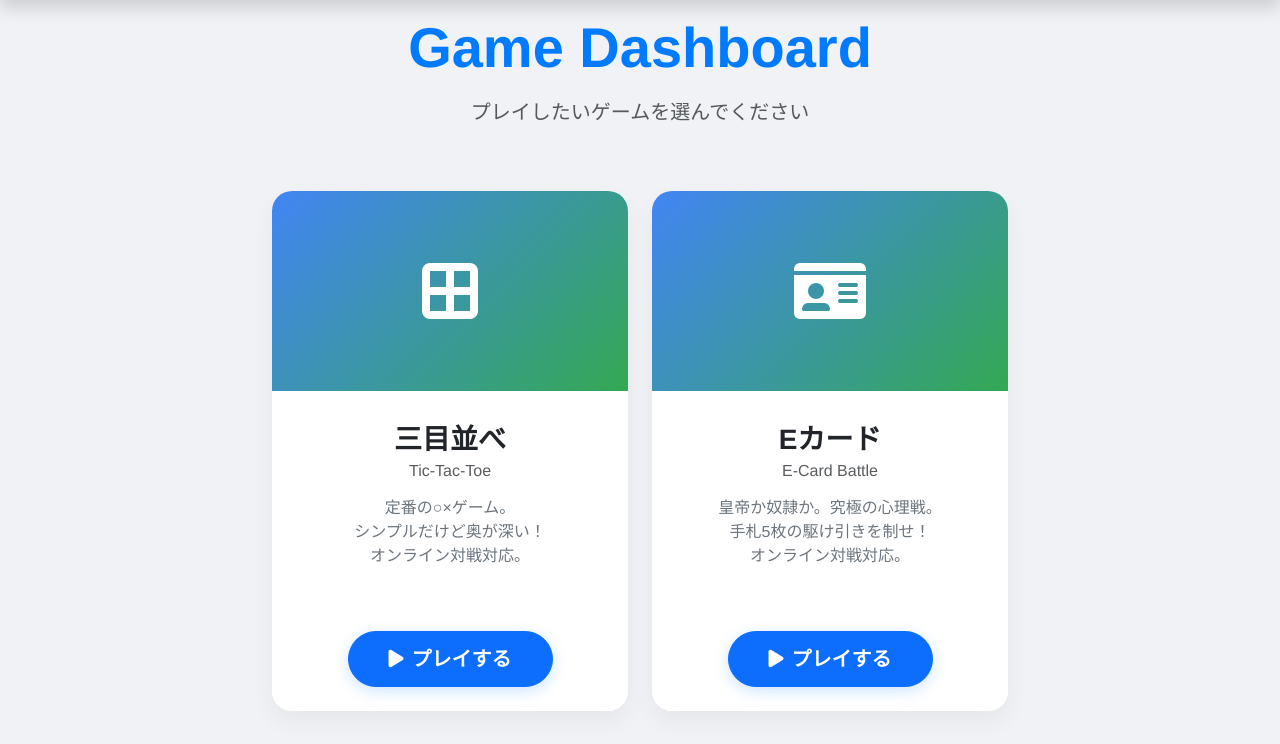
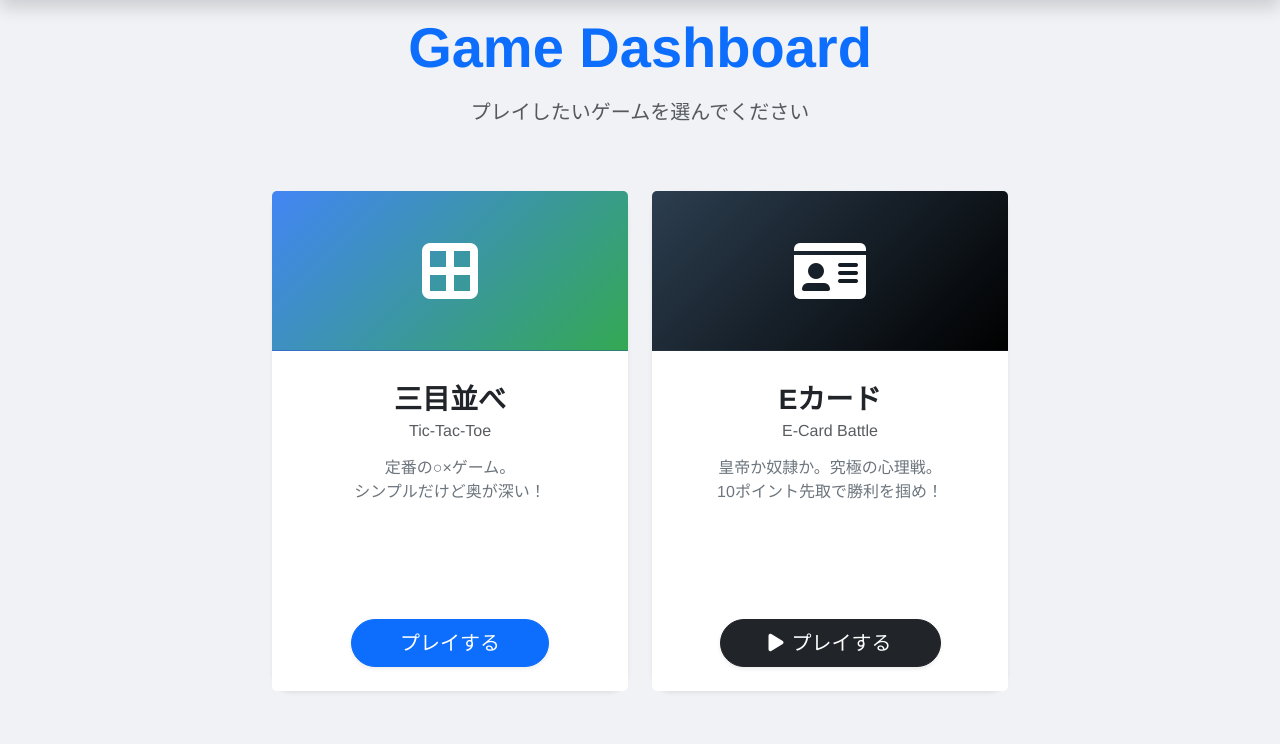
Before and after one commit to ibuki973/cs4-2025-class1-team6-project, a Django app: page /dashboard/ in a window 1280 px wide. Shown: the part 56-800 px from the top of the page. Run offline with Django 5.2, Linux system fonts and the light colour scheme; the visitor is signed in with stand-in values (Sample User, id 1).

Commit message:
Eカードの対戦同期機能とポイント制の実装

```diff
--- a/team6/templates/team6/dashboard.html
+++ b/team6/templates/team6/dashboard.html
@@ -12,10 +12,9 @@
 </div>
 
 <div class="row justify-content-center">
-
     <div class="col-md-6 col-lg-4 mb-4">
         <div class="card h-100 shadow-sm border-0 hover-card">
-            <div class="card-header bg-primary text-white text-center py-4">
+            <div class="card-header bg-gradient-blue text-white text-center py-4">
                 <i class="fas fa-border-all fa-4x"></i>
             </div>
             <div class="card-body text-center">
@@ -23,22 +22,20 @@
                 <h6 class="card-subtitle mb-3 text-muted">Tic-Tac-Toe</h6>
                 <p class="card-text text-secondary">
                     定番の○×ゲーム。<br>
-                    シンプルだけど奥が深い！<br>
-                    オンライン対戦対応。
+                    シンプルだけど奥が深い！
                 </p>
             </div>
             <div class="card-footer bg-white border-top-0 text-center pb-4">
-                <a href="{% url 'tictactoe' %}" class="btn btn-primary btn-lg px-5 rounded-pill shadow-sm">
-                    <i class="fas fa-play me-2"></i>プレイする
+                <a href="/" class="btn btn-primary btn-lg px-5 rounded-pill shadow-sm">
+                    プレイする
                 </a>
             </div>
         </div>
     </div>
 
-
     <div class="col-md-6 col-lg-4 mb-4">
         <div class="card h-100 shadow-sm border-0 hover-card">
-        <div class="card-header bg-primary text-white text-center py-4">
+            <div class="card-header bg-gradient-dark text-white text-center py-4">
                 <i class="fas fa-id-card fa-4x"></i>
             </div>
             <div class="card-body text-center">
@@ -46,75 +43,30 @@
                 <h6 class="card-subtitle mb-3 text-muted">E-Card Battle</h6>
                 <p class="card-text text-secondary">
                     皇帝か奴隷か。究極の心理戦。<br>
-                手札5枚の駆け引きを制せ！<br>
-                オンライン対戦対応。
+                    10ポイント先取で勝利を掴め！
                 </p>
             </div>
             <div class="card-footer bg-white border-top-0 text-center pb-4">
-            <a href="{% url 'ecard_room' room_name='lobby' %}" class="btn btn-primary btn-lg px-5 rounded-pill shadow-sm">
+                <a href="/tictactoe/ecard/room/lobby/" class="btn btn-dark btn-lg px-5 rounded-pill shadow-sm">
                     <i class="fas fa-play me-2"></i>プレイする
                 </a>
             </div>
         </div>
     </div>
-
 </div>
 
 <style>
-/* 1. 全体の背景 */
-body {
-    background-color: #f0f2f5 !important;
+/* シンプルで確実なスタイル */
+body { background-color: #f0f2f5 !important; }
+.hover-card {
+    border-radius: 20px !important;
+    min-height: 500px;
+    background: #fff !important;
+    transition: transform 0.3s ease;
 }
-
-/* 2. タイトルの装飾（少し太くして存在感を出します） */
-.display-4 {
-    font-weight: 800 !important;
-    color: #007bff !important;
-    margin-bottom: 10px;
-}
-
-/* 3. カード本体：高さを固定して左右を揃える */
-.hover-card, .card {
-    border-radius: 20px !important;
-    border: none !important;
-    box-shadow: 0 10px 25px rgba(0,0,0,0.05) !important;
-    transition: all 0.3s ease !important;
-    min-height: 520px; /* ここで左右の高さを強制的に一致させます */
-    overflow: hidden;
-    background: #fff !important;
-}
-
-/* 4. ヘッダー（アイコン部分）：前の鮮やかな色を復活 */
-.card-header {
-    height: 200px !important; /* ヘッダーの高さも統一 */
-    display: flex;
-    align-items: center;
-    justify-content: center;
-    border: none !important;
-}
-
-/* 【三目並べ】前の「青〜緑」のグラデーション */
-.bg-primary {
-    background: linear-gradient(135deg, #4285f4 0%, #34a853 100%) !important;
-}
-
-/* 【Coming Soon】落ち着いたグレーのグラデーション */
-.bg-secondary {
-    background: linear-gradient(135deg, #bdc3c7 0%, #2c3e50 100%) !important;
-}
-
-/* 5. ホバーエフェクト（動くカードのみ） */
-.hover-card:hover {
-    transform: translateY(-10px) !important;
-    box-shadow: 0 20px 35px rgba(0,0,0,0.1) !important;
-}
-
-/* 6. ボタンの調整 */
-.btn-primary {
-    border-radius: 50px !important;
-    padding: 12px 40px !important;
-    font-weight: bold !important;
-    box-shadow: 0 4px 15px rgba(0, 123, 255, 0.2) !important;
-}
+.hover-card:hover { transform: translateY(-10px); }
+.card-header { height: 160px; display: flex; align-items: center; justify-content: center; }
+.bg-gradient-blue { background: linear-gradient(135deg, #4285f4, #34a853) !important; }
+.bg-gradient-dark { background: linear-gradient(135deg, #2c3e50, #000000) !important; }
 </style>
 {% endblock %}
--- a/team6/urls.py
+++ b/team6/urls.py
@@ -8,9 +8,9 @@ urlpatterns = [
     path('offline/', views.tictactoe_offline, name='tictactoe_offline'),
     path('room/<path:room_name>/', views.tictactoe_game, name='tictactoe_room'),
 
-    # --- Eカード用 (ここを追記/確認) ---
-    path('ecard/', views.ecard_menu, name='ecard_menu'), # メニュー画面
-    path('ecard/room/<path:room_name>/', views.ecard_game, name='ecard_room'), # 対戦画面
+    # --- Eカード用 (パスを少し短く調整) ---
+    path('ecard/menu/', views.ecard_menu, name='ecard_menu'),
+    path('ecard/room/<path:room_name>/', views.ecard_game, name='ecard_room'),
 
     # --- 共通 ---
     path('login/', auth_views.LoginView.as_view(), name='login'),
```
Also changed, not shown: team6/consumers.py (+49 -56 lines), team6/static/js/game2.js (+57 -43 lines), team6/templates/team6/ecard.html (+42 -6 lines). Lines whose indentation alone changed are shown as unchanged.
